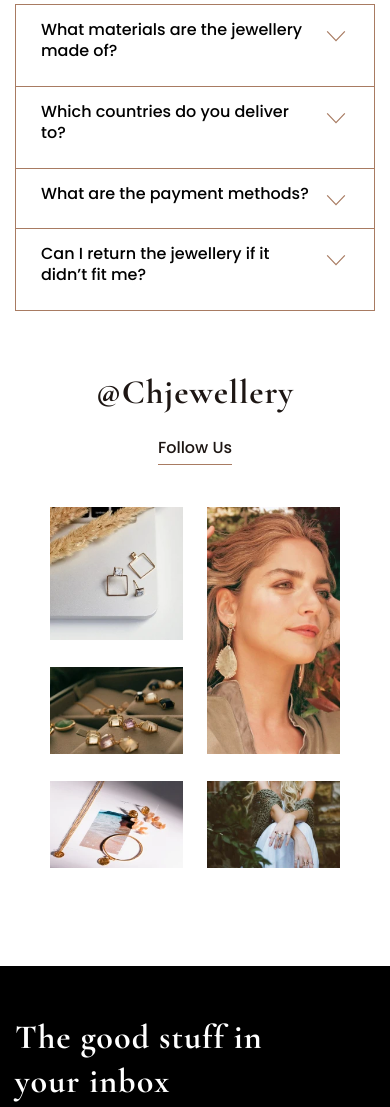
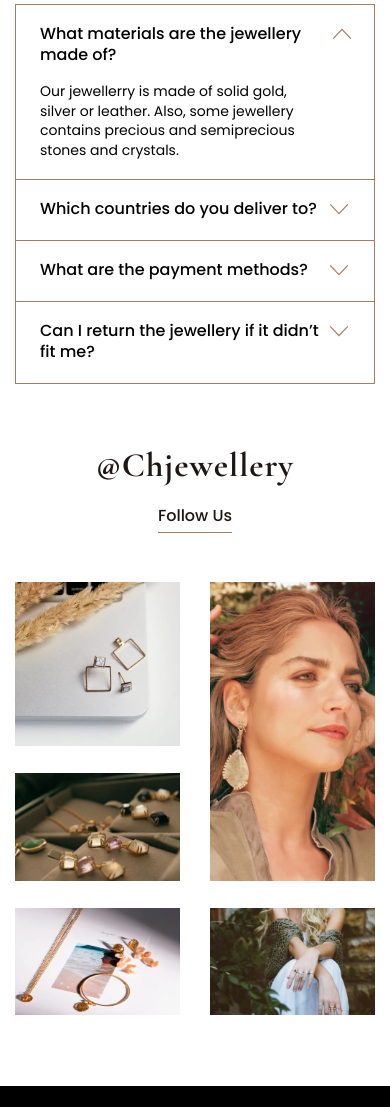
Before and after one commit to gangertor4/Terekhov_jewelery, a website: page source/main.html in a window 390 px wide. Shown: the part 2984-4091 px from the top of the page. Drawn offline with nearby package versions, Linux system fonts and the light colour scheme; files that its build step writes are made by us from their sources; files whose address does not match are found by name.

Commit message:
Правки 4.1

```diff
--- a/source/js/modules/accordion.js
+++ /dev/null
@@ -1,11 +0,0 @@
-const accArea = document.querySelectorAll('.accordion');
-const accTitle = document.querySelectorAll('.accordion h3');
-
-if(accArea) {
-  accArea.forEach((area, index) => {
-    area.classList.add('accordion--closed');
-    accTitle[index].addEventListener('click', () => {
-      area.classList.toggle('accordion--closed');
-    });
-  });
-}
--- a/source/main.html
+++ b/source/main.html
@@ -248,85 +248,77 @@
       </section>
       <section class="faq">
         <h2 class="title">Frequently asked questions</h2>
-        <div class="faq__item accordion">
-          <h3>What materials are the jewellery made of?</h3>
-          <p>Our jewellerry is made of solid gold, silver or leather.  Also, some jewellery contains precious and semiprecious stones and crystals.</p>
-        </div>
-        <div class="faq__item accordion">
-          <h3>Which countries do you deliver to?</h3>
+        <div class="faq__container">
+          <details class="faq__item" open>
+            <summary>What materials are the jewellery made of?</summary>
+            <p>Our jewellerry is made of solid gold, silver or leather. Also, some jewellery contains precious and semiprecious stones and crystals.</p>
+          </details>
+          <details class="faq__item">
+            <summary>Which countries do you deliver to?</summary>
             <p>Lorem ipsum dolor sit amet, consectetur adipiscing elit. Nam malesuada finibus massa, non cursus mauris aliquam sit amet. Pellentesque posuere nisl ligula, et molestie diam hendrerit a.</p>
-        </div>
-        <div class="faq__item accordion">
-          <h3>What are the payment methods?</h3>
+          </details>
+          <details class="faq__item">
+            <summary>What are the payment methods?</summary>
             <p>Lorem ipsum dolor sit amet, consectetur adipiscing elit. Nam malesuada finibus massa, non cursus mauris aliquam sit amet. Pellentesque posuere nisl ligula, et molestie diam hendrerit a.</p>
-        </div>
-        <div class="faq__item accordion">
-          <h3>Can I return the jewellery if it didn’t fit me?</h3>
+          </details>
+          <details class="faq__item">
+            <summary>Can I return the jewellery if it didn’t fit me?</summary>
             <p>Lorem ipsum dolor sit amet, consectetur adipiscing elit. Nam malesuada finibus massa, non cursus mauris aliquam sit amet. Pellentesque posuere nisl ligula, et molestie diam hendrerit a.</p>
+          </details>
         </div>
       </section>
       <section class="gallery">
         <h2 class="title">@Chjewellery</h2>
         <p><a href="#" class="subtitle">Follow Us</a></p>
-        <div class="gallery__wrapper">
           <div class="gallery__pictures">
-            <div class="gallery__column">
-              <div class="gallery__item gallery__item--1">
+            <div class="gallery__item gallery__item--medium">
               <picture>
                 <!-- 1х: 230px; 2x: 460px -->
                 <source type="image/webp" srcset="img/8-inst-1-desktop.webp 1x, img/8-inst-1-desktop@2x.webp 2x">
                 <img src="img/8-inst-1-desktop.jpg" srcset="img/8-inst-1-desktop@2x.jpg 2x" alt="" width="230" height="230">
               </picture>
             </div>
-              <div class="gallery__item gallery__item--5">
+            <div class="gallery__item gallery__item--big">
+              <picture>
+                <!-- 1х: 399px; 2x: 798px -->
+                <source type="image/webp" srcset="img/2-inst-1-desktop.webp 1x, img/2-inst-1-desktop@2x.webp 2x">
+                <img src="img/2-inst-1-desktop.jpg" srcset="img/2-inst-1-desktop@2x.jpg 2x" alt="" width="399" height="412">
+              </picture>
+            </div>
+            <div class="gallery__item gallery__item--medium gallery__item--nomobile">
+              <picture>
+                <!-- 1х: 230px; 2x: 460px -->
+                <source type="image/webp" srcset="img/4-inst-1-desktop.webp 1x, img/4-inst-1-desktop@2x.webp 2x">
+                <img src="img/4-inst-1-desktop.jpg" srcset="img/4-inst-1-desktop@2x.jpg 2x" alt="" width="230" height="230">
+              </picture>
+            </div>
+            <div class="gallery__item gallery__item--medium gallery__item--nomobile">
+              <picture>
+                <!-- 1х: 230px; 2x: 460px -->
+                <source type="image/webp" srcset="img/6-inst-1-desktop.webp 1x, img/6-inst-1-desktop@2x.webp 2x">
+                <img src="img/6-inst-1-desktop.jpg" srcset="img/6-inst-1-desktop@2x.jpg 2x" alt="" width="230" height="230">
+              </picture>
+            </div>
+            <div class="gallery__item gallery__item--small">
               <picture>
                 <!-- 1х: 230px; 2x: 460px -->
                 <source type="image/webp" srcset="img/1-inst-1-desktop.webp 1x, img/1-inst-1-desktop@2x.webp 2x">
                 <img src="img/1-inst-1-desktop.jpg" srcset="img/1-inst-1-desktop@2x.jpg 2x" alt="" width="230" height="150">
               </picture>
             </div>
-            </div>
-            <div class="gallery__column">
-              <div class="gallery__item gallery__item--2">
-                <picture>
-                  <!-- 1х: 399px; 2x: 798px -->
-                  <source type="image/webp" srcset="img/2-inst-1-desktop.webp 1x, img/2-inst-1-desktop@2x.webp 2x">
-                  <img src="img/2-inst-1-desktop.jpg" srcset="img/2-inst-1-desktop@2x.jpg 2x" alt="" width="399" height="412">
-                </picture>
-              </div>
-            </div>
-            <div class="gallery__column">
-              <div class="gallery__item gallery__item--3">
-                <picture>
-                  <!-- 1х: 230px; 2x: 460px -->
-                  <source type="image/webp" srcset="img/4-inst-1-desktop.webp 1x, img/4-inst-1-desktop@2x.webp 2x">
-                  <img src="img/4-inst-1-desktop.jpg" srcset="img/4-inst-1-desktop@2x.jpg 2x" alt="" width="230" height="230">
-                </picture>
-              </div>
-              <div class="gallery__item gallery__item--6">
+            <div class="gallery__item gallery__item--small">
               <picture>
                 <!-- 1х: 230px; 2x: 460px -->
                 <source type="image/webp" srcset="img/5-inst-1-desktop.webp 1x, img/5-inst-1-desktop@2x.webp 2x">
                 <img src="img/5-inst-1-desktop.jpg" srcset="img/5-inst-1-desktop@2x.jpg 2x" alt="" width="230" height="150">
               </picture>
             </div>
-            </div>
-            <div class="gallery__column">
-              <div class="gallery__item gallery__item--4">
-                <picture>
-                  <!-- 1х: 230px; 2x: 460px -->
-                  <source type="image/webp" srcset="img/6-inst-1-desktop.webp 1x, img/6-inst-1-desktop@2x.webp 2x">
-                  <img src="img/6-inst-1-desktop.jpg" srcset="img/6-inst-1-desktop@2x.jpg 2x" alt="" width="230" height="230">
-                </picture>
-              </div>
-              <div class="gallery__item gallery__item--7">
+            <div class="gallery__item gallery__item--small">
               <picture>
                 <!-- 1х: 230px; 2x: 460px -->
                 <source type="image/webp" srcset="img/7-inst-1-desktop.webp 1x, img/7-inst-1-desktop@2x.webp 2x">
               <img src="img/7-inst-1-desktop.jpg" srcset="img/7-inst-1-desktop@2x.jpg 2x" alt="" width="230" height="150">
               </picture>
-              </div>
-            </div>
             </div>
           </div>
       </section>
--- a/source/sass/accordion.scss
+++ /dev/null
@@ -1,24 +0,0 @@
-.accordion::after {
-  content: "";
-  position: absolute;
-  width: 15px;
-  height: 8px;
-  z-index: -5;
-  background-image: url("../img/arrow-accord.svg");
-  background-repeat: no-repeat;
-  background-size: contain;
-  transform: rotate(180deg);
-
-  @media (max-width: $tablet-width) {
-    width: 23px;
-    height: 12px;
-  }
-}
-
-.accordion--closed::after {
-  transform: rotate(360deg);
-}
-
-.accordion--closed *:not(h3) {
-  display: none;
-}
--- a/source/sass/faq.scss
+++ b/source/sass/faq.scss
@@ -19,89 +19,130 @@
 
   @media (max-width: $mobile-width) {
     min-width: 250px;
+    margin-bottom: 29px;
+
     line-height: 130%;
     text-align: center;
-    margin-bottom: 29px;
+  }
+}
+
+.faq__container {
+  max-width: 970px;
+  margin: 0 auto;
+  padding: 0 45px;
+
+  @media (max-width: $mobile-width) {
+    padding: 0 15px;
   }
 }
 
 .faq__item {
-  width: 970px;
-  margin: 0 auto;
-  padding: 43px 0 43px 42px;
-  box-sizing: border-box;
   border: 1px solid $faq-border;
   border-bottom: none;
+
+  &:focus-within {
+    border-radius: 3px;
+    outline: 2px solid -webkit-focus-ring-color;
+  }
+
+  &:last-child {
+    border-bottom: 1px solid $faq-border;
+  }
+}
+
+.faq__item summary {
   position: relative;
 
-  &::after {
-    top: 52px;
-    right: 50px;
+  margin: 0;
+  padding: 43px 0 43px 42px;
+
+  list-style: none;
+  font-weight: 500;
+  font-size: 18px;
+  line-height: 130%;
+  font-family: $custom-font-poppins;
+
+  border-bottom: none;
+  cursor: pointer;
+
+  &::-webkit-details-marker {
+    display: none;
+  }
+
+  &::-moz-list-bullet {
+    list-style-type: none;
   }
 
   @media (max-width: $tablet-width) {
-    width: 678px;
+    padding-top: 44px;
     padding-left: 49px;
-    padding-bottom: 44px;
+  }
 
-    &::after {
+  @media (max-width: $mobile-width) {
+    padding: 19px 50px 20px 24px;
+
+    font-size: 16px;
+  }
+
+  &::after {
+    content: "";
+    position: absolute;
+    top: 52px;
+    right: 50px;
+    z-index: 1;
+
+    width: 15px;
+    height: 8px;
+
+    background-image: url("../img/arrow-accord.svg");
+    background-repeat: no-repeat;
+    background-size: contain;
+
+    @media (max-width: $tablet-width) {
       width: 23px;
       height: 12px;
     }
+
+    @media (max-width: $mobile-width) {
+      top: 23px;
+      right: 22px;
+    }
   }
 
-  @media (max-width: $mobile-width) {
-    width: calc(100% - 30px);
-    padding: 15px 0 24px 25px;
-
-    &::after {
-      width: 20px;
-      height: 10px;
-      top: 25px;
-      right: 25px;
-    }
+  &:focus {
+    outline: none;
   }
 }
 
-.faq__item:last-child {
-  border-bottom: 1px solid $faq-border;
-}
+.faq__item[open] summary {
+  padding-bottom: 4px;
 
-.faq__item h3 {
-  font-family: $custom-font-poppins;
-  font-size: 18px;
-  font-weight: 500;
-  line-height: 130%;
-  margin: 0;
-  cursor: pointer;
-
-  @media (max-width: $mobile-width) {
-    font-size: 16px;
-    margin-right: 0;
-    padding-right: 60px;
+  &::after {
+    transform: rotate(180deg);
   }
 }
 
 .faq__item p {
+  max-width: 527px;
+  margin: 5px 0 0 0;
+  padding-bottom: 42px;
+  padding-left: 50px;
+
+  font-weight: 400;
+  font-size: 16px;
+  line-height: 130%;
   font-family: $custom-font-poppins;
-  font-size: 16px;
-  font-weight: 400;
-  line-height: 130%;
-  width: 527px;
-  margin: 0;
-  margin-top: 5px;
-  margin-left: 7px;
 
   @media (max-width: $tablet-width) {
-    width: 530px;
-    margin-top: 26px;
-    margin-left: 0;
+    max-width: 530px;
+    margin-top: 23px;
   }
 
   @media (max-width: $mobile-width) {
+    margin-top: 12px;
+    padding: 0 55px 19px 24px;
+
     font-size: 14px;
     line-height: 140%;
-    width: 208px;
-    margin-top: 18px;
   }
 }
--- a/source/sass/gallery.scss
+++ b/source/sass/gallery.scss
@@ -1,6 +1,8 @@
 .gallery {
   margin-top: 115px;
   margin-bottom: 132px;
+  max-width: 1230px;
+  width: 100%;
 
   @media (max-width: $tablet-width) {
     margin-top: 78px;
@@ -20,113 +22,77 @@
   margin-bottom: 65px;
 
   @media (max-width: $tablet-width) {
-    margin-top: 25px;
-    margin-bottom: 0px;
+    margin-top: 20px;
+    margin-bottom: 65px;
   }
 
   @media (max-width: $mobile-width) {
-    margin-bottom: 47px;
+    margin-bottom: 54px;
   }
 }
 
 .gallery__pictures {
-  display: flex;
-  width: 85%;
-  margin: 0 auto;
-  justify-content: center;
+  margin-left: 30px;
+  margin-right: 30px;
+  display: grid;
+  grid-template-columns: 19.7% 34% 19.7% 19.7%;
+  grid-template-rows: auto auto;
+  column-gap: 2.3%;
+  row-gap: 34px;
 
   @media (max-width: $tablet-width) {
-    width: 678px;
-
+    row-gap: 20px;
+    margin-left: 45px;
+    margin-right: 45px;
   }
 
   @media (max-width: $mobile-width) {
-    width: 290px;
-    flex-wrap: wrap;
+    grid-template-columns: 45.8% 45.8%;
+    grid-template-rows: auto auto auto;
+    column-gap: 8.4%;
+    row-gap: 27px;
+
+    margin-left: 15px;
+    margin-right: 15px;
   }
 }
 
-.gallery__column:not(:last-child) {
-  margin-right: 2%;
+.gallery__item--big {
+  grid-column-start: 2;
+  grid-column-end: 3;
+  grid-row-start: 1;
+  grid-row-end: 3;
 
   @media (max-width: $tablet-width) {
-    margin-right: 16px;
+    min-height: 240px;
   }
 
   @media (max-width: $mobile-width) {
-    margin-right: 0;
+    min-height: 247px;
   }
 }
 
-.gallery__column:nth-child(odd) {
-  @media (max-width: $mobile-width) {
-    margin-right: 24px;
+.gallery__item--medium {
+  @media (max-width: $tablet-width) {
+    min-height: 133px;
   }
 }
 
-.gallery__column {
-  display: flex;
-  flex-direction: column;
-}
-
-.gallery__item:nth-child(1n) {
-  margin-bottom: 14%;
-
-  @media (max-width: $tablet-width) {
-    margin-bottom: 21px;
-  }
-
-  @media (max-width: $mobile-width) {
-    margin-bottom: 27px;
-  }
-}
-
-.gallery__column img {
-  vertical-align: top;
-  width: 100%;
-  height: 100%;
-  object-fit: contain;
-}
-
-.gallery__item--1 img,
-.gallery__item--3 img,
-.gallery__item--4 img {
-  @media (max-width: $tablet-width) {
-    width: 133px;
-    height: 133px;
-  }
-}
-
-.gallery__item--2 img {
-  @media (max-width: $tablet-width) {
-    width: 231px;
-    height: 240px;
-  }
-
-  @media (max-width: $mobile-width) {
-    width: 133px;
-    height: 247px;
-    object-fit: cover;
-  }
-}
-
-.gallery__item--5 img,
-.gallery__item--6 img,
-.gallery__item--7 img {
-  @media (max-width: $tablet-width) {
-    width: 133px;
-    height: 87px;
-  }
-}
-
-.gallery__item--3 {
+.gallery__item--nomobile {
   @media (max-width: $mobile-width) {
     display: none;
   }
 }
 
-.gallery__item--4 {
-  @media (max-width: $mobile-width) {
-    display: none;
+.gallery__item--small {
+  @media (max-width: $tablet-width) {
+    min-height: 87px;
   }
 }
+
+.gallery__item img {
+  display: block;
+  width: 100%;
+  height: 100%;
+  object-fit: cover;
+}
--- a/source/sass/style.scss
+++ b/source/sass/style.scss
@@ -10,7 +10,6 @@
 @import "swiper.scss";
 @import "blog.scss";
 @import "faq.scss";
-@import "accordion.scss";
 @import "gallery.scss";
 @import "footer.scss";
 @import "mailing.scss";
```
Also changed, not shown: source/catalog.html (+28 -28 lines), source/sass/cat-filter.scss (+63 -14 lines), build/catalog.html, build/css/style.min.css, build/js/script.js, build/main.html, 1 other file. Lines whose indentation alone changed are shown as unchanged.
